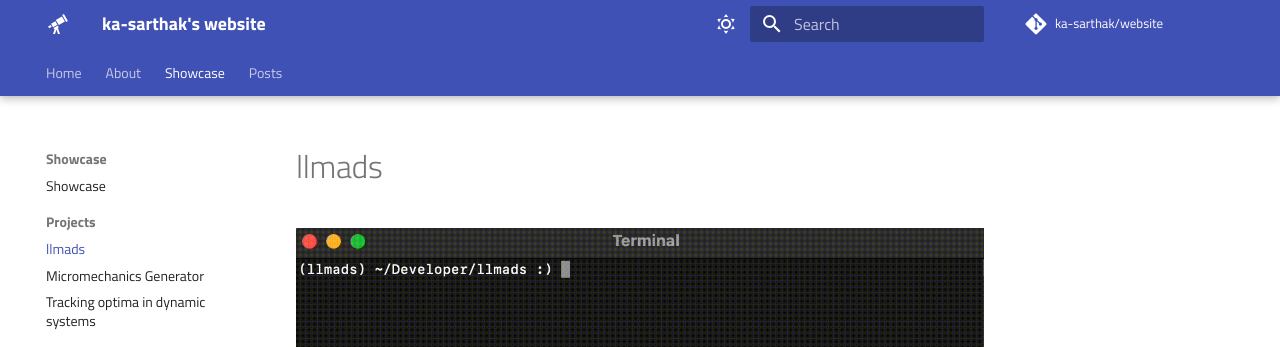
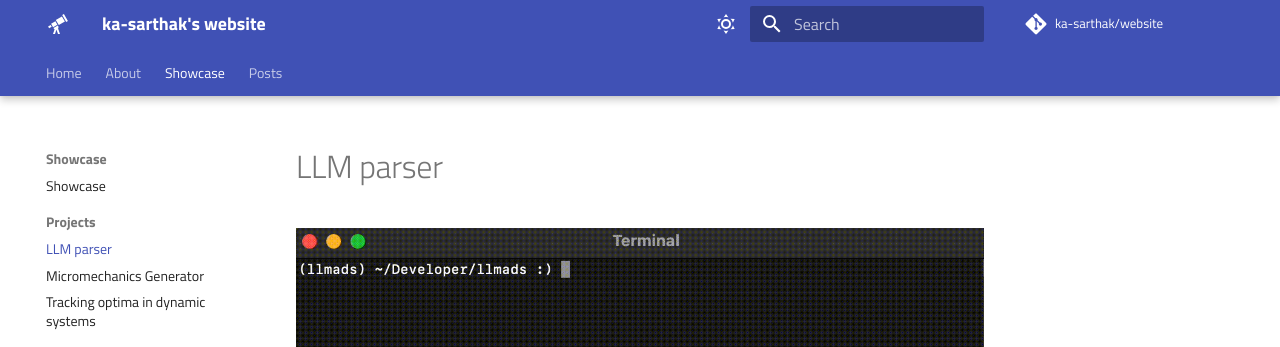
Before and after one commit to ka-sarthak/website, an MkDocs documentation site: the page built from docs/showcase/llmads.md, in a window 1280 px wide and 1218 px high. Shown: the top 347 px of the window. Built offline with MkDocs 1.6.1 and Material for MkDocs 9.7.7, drawn with Linux system fonts in a browser that asks for light colours; comment, search, counter and statistics services are not loaded.

Commit message:
Rename heading

```diff
--- a/docs/showcase/llmads.md
+++ b/docs/showcase/llmads.md
@@ -1,4 +1,4 @@
-# llmads
+# LLM parser
 
 ![llmads](../assets/showcase/llmads.gif)
 
```
